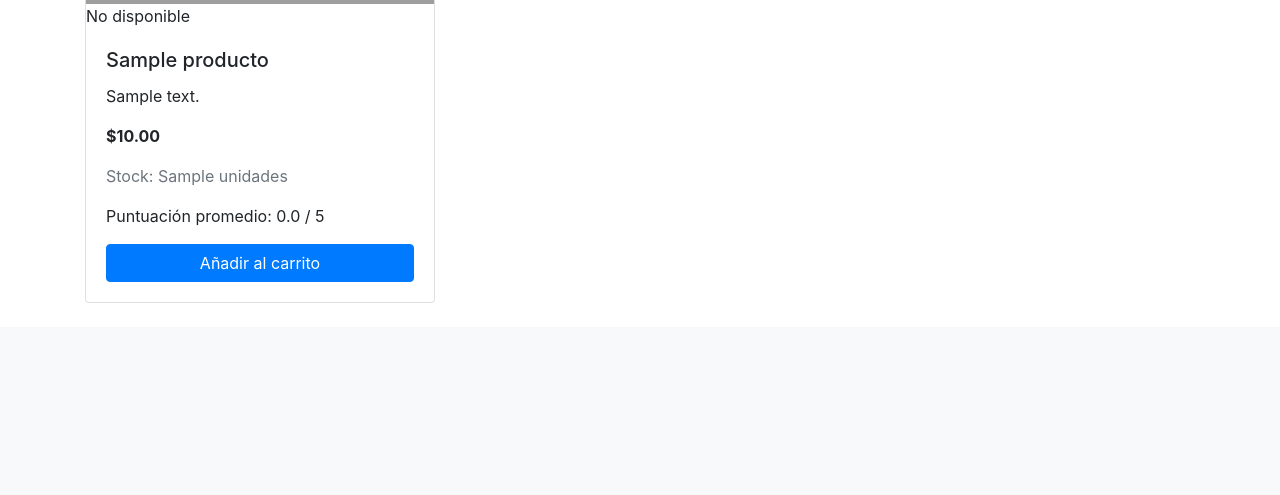
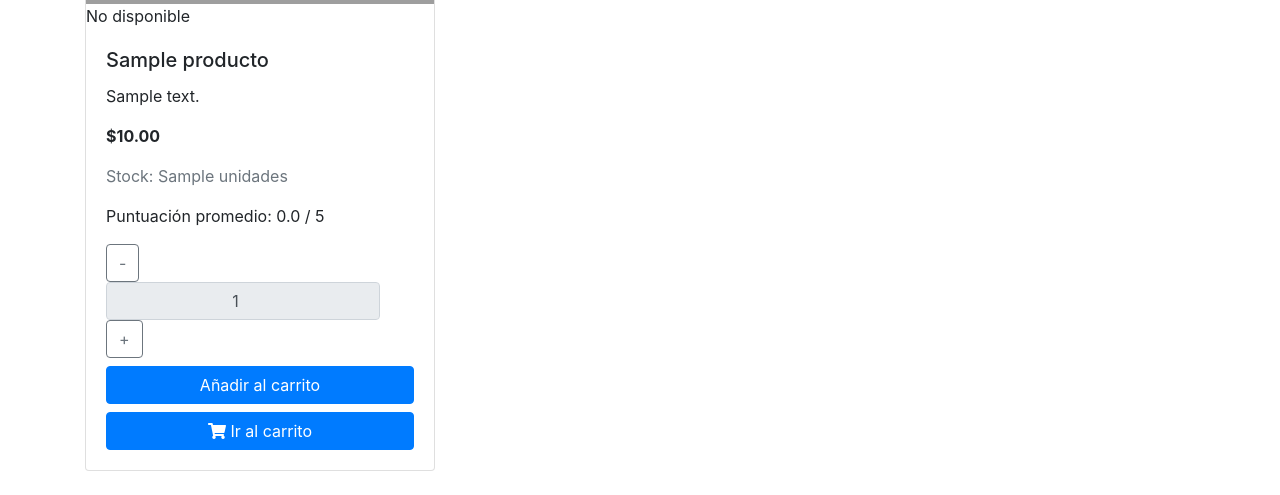
Before and after one commit to Daniel-Arboleda/Online-Store-Sneakers, a PHP site: page /user/tienda.php in a window 1280 px wide. Shown: the part 811-1306 px from the top of the page. Before the commit the page ends 1114 px from the top, so only its background shows below. Run offline with PHP 8.4, Linux system fonts and the light colour scheme; tables that the repository leaves empty or names only in its code hold one stand-in row (values such as "Sample post"); a stand-in replaces the project's code that opens the database connection; grey boxes are pictures that could not be loaded.

Commit message:
Se arregla Bug ahora se renderizan los botones de agregar al carrito e ir al carrto con el icono, ademas, se renderiza de nuevo el contenedor de los botones de seleccion de cantidad de producto en la tienda

```diff
--- a/public/user/tienda.php
+++ b/public/user/tienda.php
@@ -59,6 +59,8 @@ $result = $mysqli->query($sql);
     <title>Tienda Sneakers</title>
     <link rel="stylesheet" href="https://stackpath.bootstrapcdn.com/bootstrap/4.5.2/css/bootstrap.min.css">
     <link rel="stylesheet" href="https://cdnjs.cloudflare.com/ajax/libs/bootstrap-icons/1.5.0/font/bootstrap-icons.min.css">
+    <link rel="stylesheet" href="https://cdnjs.cloudflare.com/ajax/libs/font-awesome/5.15.4/css/all.min.css">
+
 </head>
 <body>
     <!-- Menú de navegación -->
@@ -131,17 +133,29 @@ $result = $mysqli->query($sql);
                                 No disponible
                             <?php endif; ?>
 
-
-
-
                             <div class="card-body">
                                 <h5 class="card-title"><?php echo htmlspecialchars($producto['nombre']); ?></h5>
                                 <p class="card-text"><?php echo htmlspecialchars($producto['descripcion']); ?></p>
                                 <p class="card-text font-weight-bold">$<?php echo number_format($producto['precio'], 2); ?></p>
                                 <p class="card-text text-muted">Stock: <?php echo htmlspecialchars($producto['cantidad']); ?> unidades</p>
                                 <p class="card-text">Puntuación promedio: <?php echo number_format($avg_rating, 1); ?> / 5</p>
-                                <a href="javascript:void(0);" id="add-to-cart-<?php echo $producto['id']; ?>" class="btn btn-primary btn-block" onclick="addToCart('<?php echo $producto['id']; ?>')">Añadir al carrito</a>
+
+
+                                <!-- Contenedor para seleccionar cantidad -->
+                                <div class="quantity-selector">
+                                    <button type="button" class="btn btn-outline-secondary" onclick="changeQuantity(-1, '<?php echo $producto['id']; ?>', <?php echo $producto['cantidad']; ?>)">-</button>
+                                    <input type="number" id="quantity-<?php echo $producto['id']; ?>" value="1" min="1" max="<?php echo $producto['cantidad']; ?>" readonly class="form-control d-inline w-auto text-center">
+                                    <button type="button" class="btn btn-outline-secondary" onclick="changeQuantity(1, '<?php echo $producto['id']; ?>', <?php echo $producto['cantidad']; ?>)">+</button>
+                                </div>
+
+                                <a href="javascript:void(0);" id="add-to-cart-<?php echo $producto['id']; ?>" class="btn btn-primary btn-block mt-2" onclick="addToCart('<?php echo $producto['id']; ?>')">Añadir al carrito</a>
+
+                                <a href="cart.php" id="" class="btn btn-primary btn-block mt-2">
+                                    <i class="fas fa-shopping-cart"></i> Ir al carrito
+                                </a>
+
                             </div>
+
                         </div>
                     </div>
             <?php
@@ -177,7 +191,8 @@ $result = $mysqli->query($sql);
             });
         }
     </script>
-    <script>src="../assets/tienda.js" </script>
+    <script src="../assets/js/tienda.js"></script>
+
 </body>
 </html>
 
```
